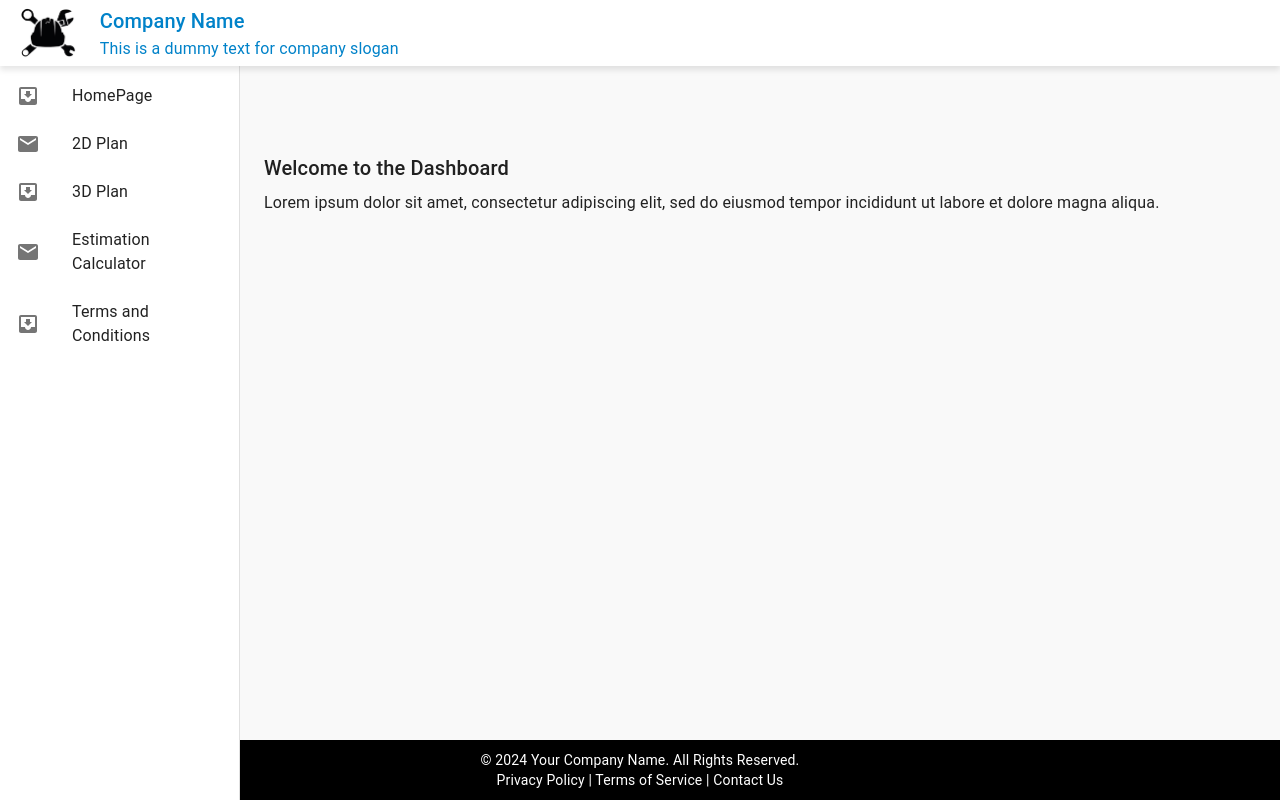
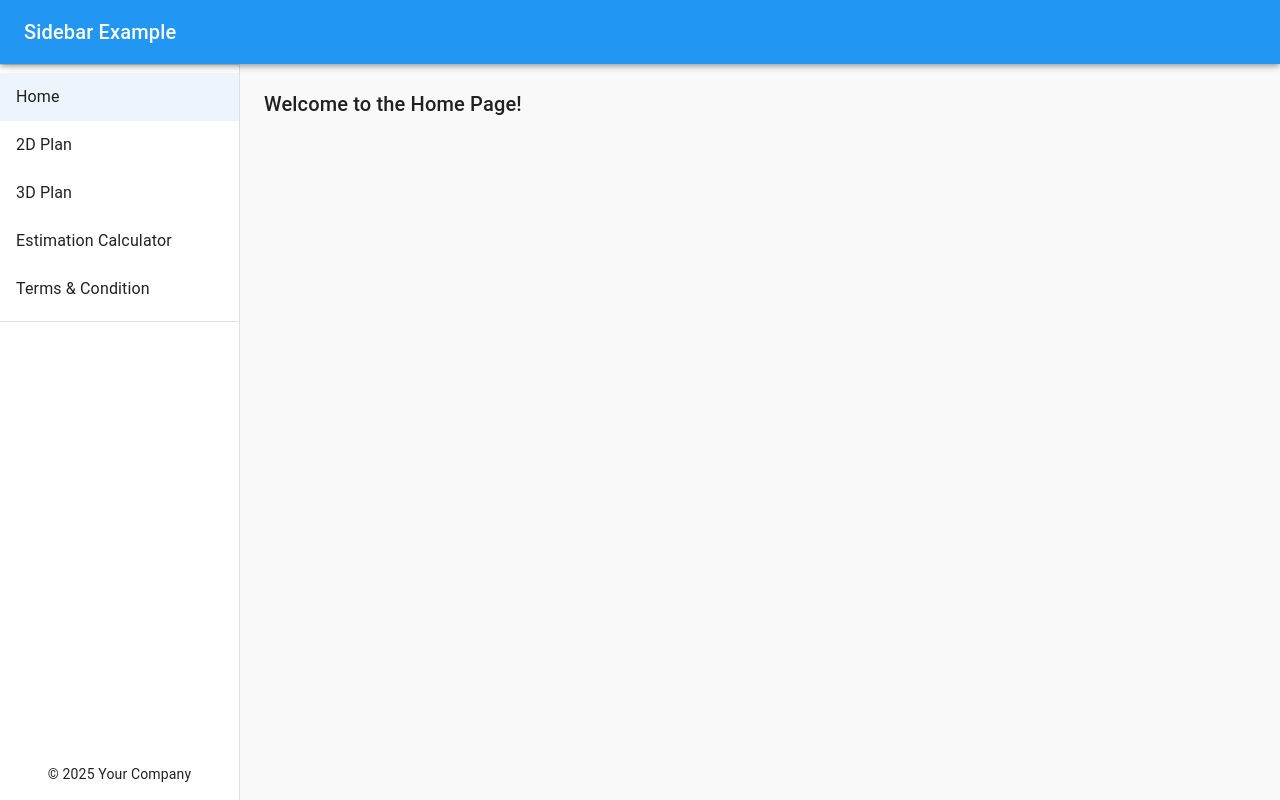
Before and after one commit to Pooja-Mehra9921/Constructor-Website, a React (Vite) app in the folder Constructor-website/: page /dashboard in a window 1280 px wide. Built offline with nearby package versions, Linux system fonts and the light colour scheme.

Commit message:
making a dasboard

```diff
--- a/Constructor-website/App.jsx
+++ b/Constructor-website/App.jsx
@@ -4,6 +4,7 @@ import LoginPage from "./src/pages/LoginPage";
 import ForgotPassword from "./src/component/ForgetPassword";
 import SignupPage from "./src/pages/SignupPage";
 import Dashboard from "./src/pages/Dashboard";
+import Plan2D from "../Constructor-website/src/component/2DPlan"
 
 const App = () => {
   return (
@@ -14,6 +15,8 @@ const App = () => {
           <Route exact path="/forgetpassword" element={<ForgotPassword />} />
           <Route exact path="/dashboard" element={<Dashboard/>} />
           <Route exact path="/signup" element={<SignupPage />} />
+          <Route path="/2d-plan" element={<Plan2D />} />
+
         </Routes>
       </BrowserRouter>
     </>
--- a/Constructor-website/src/pages/Dashboard/index.jsx
+++ b/Constructor-website/src/pages/Dashboard/index.jsx
@@ -1,52 +1,57 @@
-import React from "react";
+import React, { useState } from "react";
 import Box from "@mui/material/Box";
+import AppBar from "@mui/material/AppBar";
+import Toolbar from "@mui/material/Toolbar";
+import Typography from "@mui/material/Typography";
 import Drawer from "@mui/material/Drawer";
-import AppBar from "@mui/material/AppBar";
-import CssBaseline from "@mui/material/CssBaseline";
-import Toolbar from "@mui/material/Toolbar";
 import List from "@mui/material/List";
-import Typography from "@mui/material/Typography";
 import ListItem from "@mui/material/ListItem";
 import ListItemButton from "@mui/material/ListItemButton";
-import ListItemIcon from "@mui/material/ListItemIcon";
 import ListItemText from "@mui/material/ListItemText";
-import InboxIcon from "@mui/icons-material/MoveToInbox";
-import MailIcon from "@mui/icons-material/Mail";
-import Footer from "../../component/Footer";
-import logo from "../../images/logo.png";
-import { IconButton } from "@mui/material";
+import CssBaseline from "@mui/material/CssBaseline";
+import { Divider } from "@mui/material";
 
 const drawerWidth = 240;
 
+// Components for each tab
+const Home = () => <Typography variant="h6">Welcome to the Home Page!</Typography>;
+const Plan2D = () => <Typography variant="h6">This is the 2D Plan Section.</Typography>;
+const Plan3D = () => <Typography variant="h6">This is the 3D Plan Section.</Typography>;
+const Estimation = () => <Typography variant="h6">This is  Estimation and calculatio Section.</Typography>;
+const TermsConditions = () => <Typography variant="h6">This is the Terms & Condition Section.</Typography>;
+
 const Dashboard = () => {
+  const [activeTab, setActiveTab] = useState("Home");
+
+  // Mapping components to tabs
+  const tabs = {
+    Home: <Home />,
+    "2D Plan": <Plan2D />,
+    "3D Plan": <Plan3D />,
+    "Estimation Calculator": <Estimation />,
+    "Terms & Condition": <TermsConditions />
+  };
+
   return (
-    <>
-     <Box sx={{ display: "flex", flexDirection: "column", minHeight: "100vh" }}>
+    <Box sx={{ display: "flex" }}>
       <CssBaseline />
+
       {/* Header */}
       <AppBar
         position="fixed"
         sx={{
           zIndex: (theme) => theme.zIndex.drawer + 1,
           backgroundColor: "#2196f3",
-      color: "#fff",
-      width: "100%",
-      boxShadow: "0px 4px 6px rgba(0, 0, 0, 0.1)",
         }}
       >
-    <Toolbar style={{ backgroundColor: "white" }} variant="dense">
-      <IconButton edge="start" color="inherit" aria-label="menu" sx={{ mr: 2 }}>
-        <img style={{ height: "50px" }} className="logo" src={logo} alt="logo" />
-      </IconButton>
-      <Typography variant="h6" color="#0082c9" component="div">
-        Company Name
-        <Typography>This is a dummy text for company slogan</Typography>
+        <Toolbar>
+          <Typography variant="h6" noWrap component="div">
+            Sidebar Example
           </Typography>
         </Toolbar>
       </AppBar>
 
-  {/* Main Content */}
-  <Box sx={{ display: "flex", flex: 1, marginTop: "64px" }}>
+      {/* Sidebar */}
       <Drawer
         variant="permanent"
         sx={{
@@ -59,25 +64,23 @@ const Dashboard = () => {
         }}
       >
         <Toolbar />
-      <Box sx={{ overflow: "auto" }}>
+        <Divider />
         <List>
-          {[
-            "HomePage",
-            "2D Plan",
-            "3D Plan",
-            "Estimation Calculator",
-            "Terms and Conditions",
-          ].map((text, index) => (
+          {["Home", "2D Plan", "3D Plan", "Estimation Calculator", "Terms & Condition"].map((text) => (
             <ListItem key={text} disablePadding>
-              <ListItemButton>
-                <ListItemIcon>
-                  {index % 2 === 0 ? <InboxIcon /> : <MailIcon />}
-                </ListItemIcon>
+              <ListItemButton
+                selected={activeTab === text}
+                onClick={() => setActiveTab(text)}
+              >
                 <ListItemText primary={text} />
               </ListItemButton>
             </ListItem>
           ))}
         </List>
+        <Divider />
+        {/* Footer in Sidebar */}
+        <Box sx={{ p: 2, mt: "auto", textAlign: "center" }}>
+          <Typography variant="body2">© 2025 Your Company</Typography>
         </Box>
       </Drawer>
 
@@ -88,24 +91,13 @@ const Dashboard = () => {
           flexGrow: 1,
           p: 3,
           backgroundColor: "#f9f9f9",
+          minHeight: "100vh",
         }}
       >
         <Toolbar />
-      <Typography variant="h6" gutterBottom>
-        Welcome to the Dashboard
-      </Typography>
-      <Typography>
-        Lorem ipsum dolor sit amet, consectetur adipiscing elit, sed do eiusmod
-        tempor incididunt ut labore et dolore magna aliqua.
-      </Typography>
+        {tabs[activeTab]}
       </Box>
     </Box>
-
-  {/* Footer */}
-  <Footer />
-</Box>
-
-    </>
   );
 };
 
--- a/Constructor-website/src/pages/LoginPage/index.jsx
+++ b/Constructor-website/src/pages/LoginPage/index.jsx
@@ -29,11 +29,11 @@ const LoginPage = () => {
   const [isForgotSubmit, setIsForgotSubmit] = useState(false); // State for forgot password validation
 
   // Mock registered emails
-  const REGISTERED_EMAILS = ["pooja@gmail.com"];
+  const REGISTERED_EMAILS = ["user@gmail.com"];
 
   const STATIC_CREDENTIALS = {
-    email: "pooja@gmail.com",
-    password: "pooja123",
+    email: "user@gmail.com",
+    password: "user123",
   };
 
   const handlePasswordToggle = () => {
```
Lines whose indentation alone changed are shown as unchanged.
